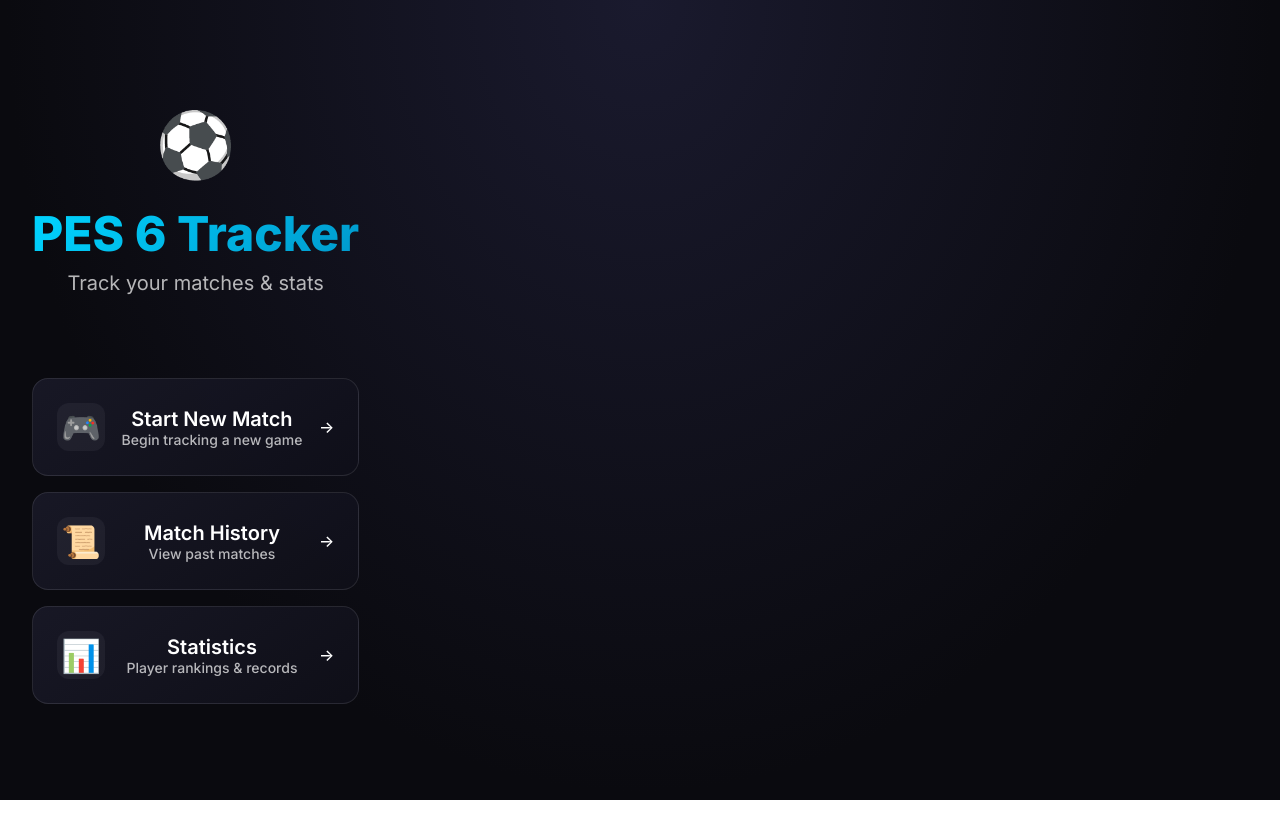
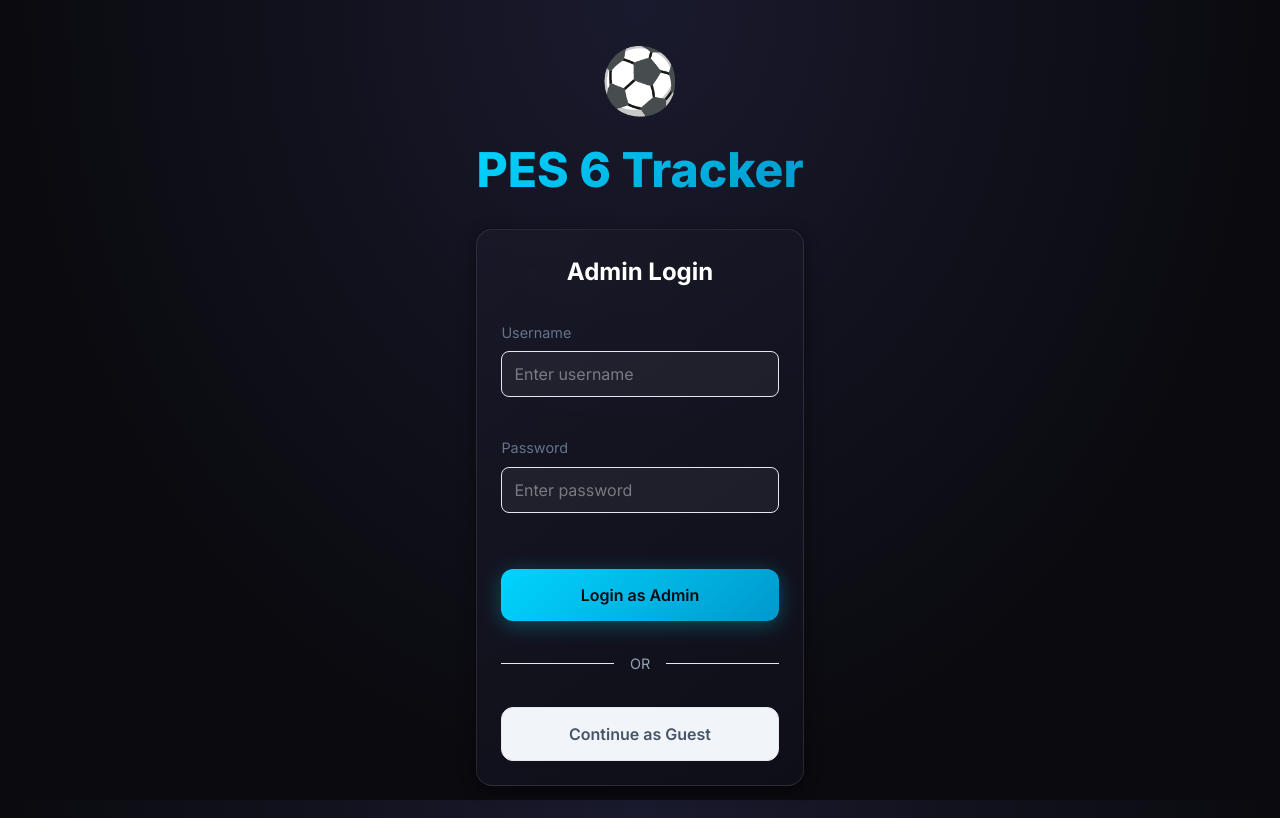
Before and after one commit to houssemGran99/Pes-game-Tracker, a Next.js app in the folder client/: page / in a window 1280 px wide. Built offline with nearby package versions, Linux system fonts and the light colour scheme; no server answers.

Commit message:
feat: implement admin/guest authentication

```diff
--- a/client/src/MainApp.jsx
+++ b/client/src/MainApp.jsx
@@ -1,7 +1,9 @@
 'use client';
 
 import { useMatch } from './context/MatchContext';
+import { useAuth } from './context/AuthContext';
 import HomeScreen from './components/HomeScreen';
+import LoginScreen from './components/LoginScreen';
 import NewMatch from './components/NewMatch';
 import LiveMatch from './components/LiveMatch';
 import MatchEnd from './components/MatchEnd';
@@ -10,6 +12,19 @@
 
 function MainApp() {
   const { state } = useMatch();
+  const { user, loading } = useAuth();
+
+  if (loading) {
+    return (
+      <div className="flex items-center justify-center min-h-screen">
+        <div className="animate-spin rounded-full h-12 w-12 border-t-2 border-b-2 border-blue-500"></div>
+      </div>
+    );
+  }
+
+  if (!user) {
+    return <LoginScreen />;
+  }
 
   const renderScreen = () => {
     switch (state.screen) {
--- a/client/src/components/HomeScreen.jsx
+++ b/client/src/components/HomeScreen.jsx
@@ -1,7 +1,9 @@
 import { useMatch } from '../context/MatchContext';
+import { useAuth } from '../context/AuthContext';
 
 export default function HomeScreen() {
     const { actions } = useMatch();
+    const { isAdmin, logout, user } = useAuth();
 
     return (
         <div className="home-screen animate-fade-in">
@@ -10,6 +12,7 @@
             <p className="subtitle">Track your matches & stats</p>
 
             <nav className="home-nav">
+                {isAdmin && (
                     <button className="nav-btn" onClick={() => actions.setScreen('newMatch')}>
                         <span className="nav-btn-icon">🎮</span>
                         <div className="nav-btn-text">
@@ -18,6 +21,7 @@
                         </div>
                         <span>→</span>
                     </button>
+                )}
 
                 <button className="nav-btn" onClick={() => actions.setScreen('history')}>
                     <span className="nav-btn-icon">📜</span>
@@ -36,6 +40,14 @@
                     </div>
                     <span>→</span>
                 </button>
+
+                <button className="nav-btn" onClick={logout} style={{ marginTop: '2rem', backgroundColor: '#f1f5f9', border: '1px solid #e2e8f0' }}>
+                    <span className="nav-btn-icon">🚪</span>
+                    <div className="nav-btn-text">
+                        <div className="nav-btn-title" style={{ color: '#64748b' }}>Logout</div>
+                        <div className="nav-btn-desc">{user?.username}</div>
+                    </div>
+                </button>
             </nav>
         </div>
     );
--- /dev/null
+++ b/client/src/components/LoginScreen.jsx
@@ -0,0 +1,109 @@
+import { useState } from 'react';
+import { useAuth } from '../context/AuthContext';
+
+export default function LoginScreen() {
+    const { login, loginGuest } = useAuth();
+    const [username, setUsername] = useState('');
+    const [password, setPassword] = useState('');
+    const [error, setError] = useState('');
+
+    const handleSubmit = (e) => {
+        e.preventDefault();
+        setError('');
+
+        if (!username || !password) {
+            setError('Please fill in all fields');
+            return;
+        }
+
+        const success = login(username, password);
+        if (!success) {
+            setError('Invalid username or password');
+        }
+    };
+
+    return (
+        <div className="login-screen animate-fade-in" style={{
+            display: 'flex',
+            flexDirection: 'column',
+            alignItems: 'center',
+            justifyContent: 'center',
+            minHeight: '80vh',
+            maxWidth: '400px',
+            margin: '0 auto',
+            padding: '2rem'
+        }}>
+            <div className="home-logo" style={{ fontSize: '4rem', marginBottom: '1rem' }}>⚽</div>
+            <h1 className="title" style={{ marginBottom: '2rem', textAlign: 'center' }}>PES 6 Tracker</h1>
+
+            <form onSubmit={handleSubmit} className="card" style={{ width: '100%', gap: '1rem', display: 'flex', flexDirection: 'column' }}>
+                <h2 style={{ textAlign: 'center', marginBottom: '1rem' }}>Admin Login</h2>
+
+                {error && (
+                    <div style={{
+                        backgroundColor: '#fee2e2',
+                        color: '#dc2626',
+                        padding: '0.75rem',
+                        borderRadius: '0.5rem',
+                        textAlign: 'center',
+                        fontSize: '0.9rem'
+                    }}>
+                        {error}
+                    </div>
+                )}
+
+                <div className="form-group">
+                    <label style={{ display: 'block', marginBottom: '0.5rem', fontSize: '0.9rem', color: '#64748b' }}>Username</label>
+                    <input
+                        type="text"
+                        value={username}
+                        onChange={(e) => setUsername(e.target.value)}
+                        className="form-input"
+                        placeholder="Enter username"
+                        style={{ width: '100%', padding: '0.75rem', borderRadius: '0.5rem', border: '1px solid #e2e8f0' }}
+                    />
+                </div>
+
+                <div className="form-group">
+                    <label style={{ display: 'block', marginBottom: '0.5rem', fontSize: '0.9rem', color: '#64748b' }}>Password</label>
+                    <input
+                        type="password"
+                        value={password}
+                        onChange={(e) => setPassword(e.target.value)}
+                        className="form-input"
+                        placeholder="Enter password"
+                        style={{ width: '100%', padding: '0.75rem', borderRadius: '0.5rem', border: '1px solid #e2e8f0' }}
+                    />
+                </div>
+
+                <button
+                    type="submit"
+                    className="btn btn-primary"
+                    style={{ width: '100%', marginTop: '1rem' }}
+                >
+                    Login as Admin
+                </button>
+
+                <div style={{ display: 'flex', alignItems: 'center', gap: '1rem', margin: '1rem 0' }}>
+                    <div style={{ flex: 1, height: '1px', backgroundColor: '#e2e8f0' }}></div>
+                    <span style={{ color: '#94a3b8', fontSize: '0.9rem' }}>OR</span>
+                    <div style={{ flex: 1, height: '1px', backgroundColor: '#e2e8f0' }}></div>
+                </div>
+
+                <button
+                    type="button"
+                    onClick={loginGuest}
+                    className="btn"
+                    style={{
+                        width: '100%',
+                        backgroundColor: '#f1f5f9',
+                        color: '#475569',
+                        border: '1px solid #e2e8f0'
+                    }}
+                >
+                    Continue as Guest
+                </button>
+            </form>
+        </div>
+    );
+}
--- a/client/src/components/Providers.jsx
+++ b/client/src/components/Providers.jsx
@@ -1,11 +1,14 @@
 'use client';
 
 import { MatchProvider } from '../context/MatchContext';
+import { AuthProvider } from '../context/AuthContext';
 
 export function Providers({ children }) {
     return (
-        <MatchProvider>
-            {children}
-        </MatchProvider>
+        <AuthProvider>
+            <MatchProvider>
+                {children}
+            </MatchProvider>
+        </AuthProvider>
     );
 }
--- /dev/null
+++ b/client/src/context/AuthContext.jsx
@@ -0,0 +1,63 @@
+'use client';
+
+import { createContext, useContext, useState, useEffect } from 'react';
+
+const AuthContext = createContext();
+
+export function AuthProvider({ children }) {
+  const [user, setUser] = useState(null); // { role: 'admin' | 'guest', username: string }
+  const [loading, setLoading] = useState(true);
+
+  useEffect(() => {
+    // Check local storage for persisted session
+    const storedUser = localStorage.getItem('pes6_user');
+    if (storedUser) {
+      setUser(JSON.parse(storedUser));
+    }
+    setLoading(false);
+  }, []);
+
+  const login = (username, password) => {
+    if (username === 'admin' && password === 'houssem99') {
+      const userObj = { role: 'admin', username: 'Admin' };
+      setUser(userObj);
+      localStorage.setItem('pes6_user', JSON.stringify(userObj));
+      return true;
+    }
+    return false;
+  };
+
+  const loginGuest = () => {
+    const userObj = { role: 'guest', username: 'Guest' };
+    setUser(userObj);
+    localStorage.setItem('pes6_user', JSON.stringify(userObj));
+  };
+
+  const logout = () => {
+    setUser(null);
+    localStorage.removeItem('pes6_user');
+  };
+
+  const value = {
+    user,
+    loading,
+    login,
+    loginGuest,
+    logout,
+    isAdmin: user?.role === 'admin'
+  };
+
+  return (
+    <AuthContext.Provider value={value}>
+      {children}
+    </AuthContext.Provider>
+  );
+}
+
+export function useAuth() {
+  const context = useContext(AuthContext);
+  if (!context) {
+    throw new Error('useAuth must be used within an AuthProvider');
+  }
+  return context;
+}
```
Lines whose indentation alone changed are shown as unchanged.
